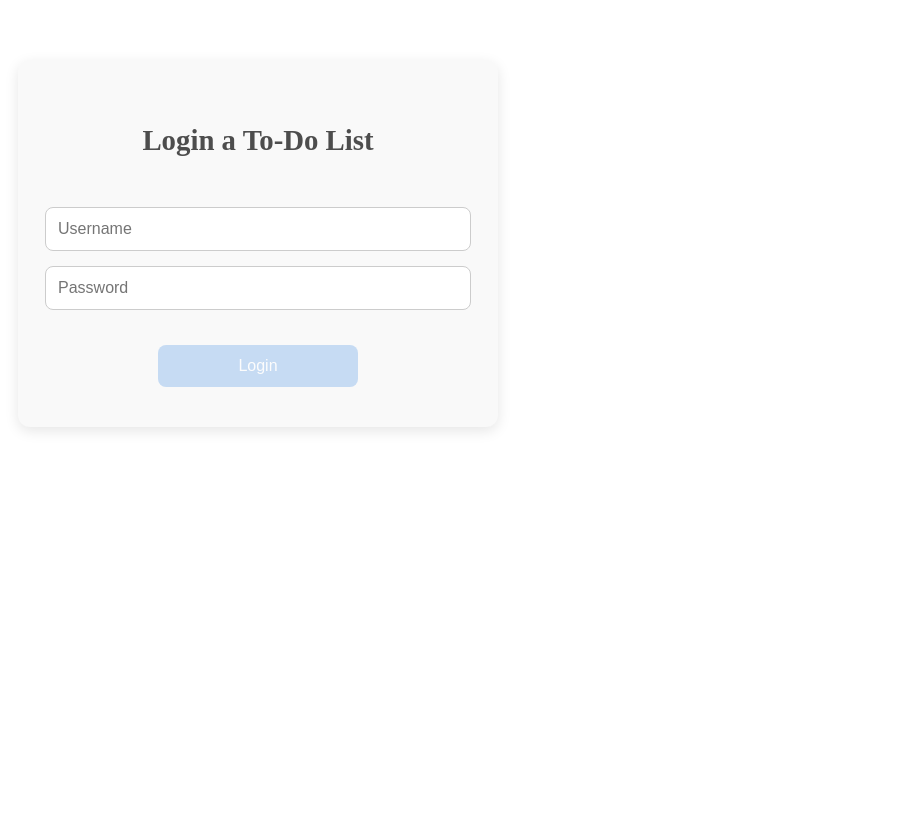
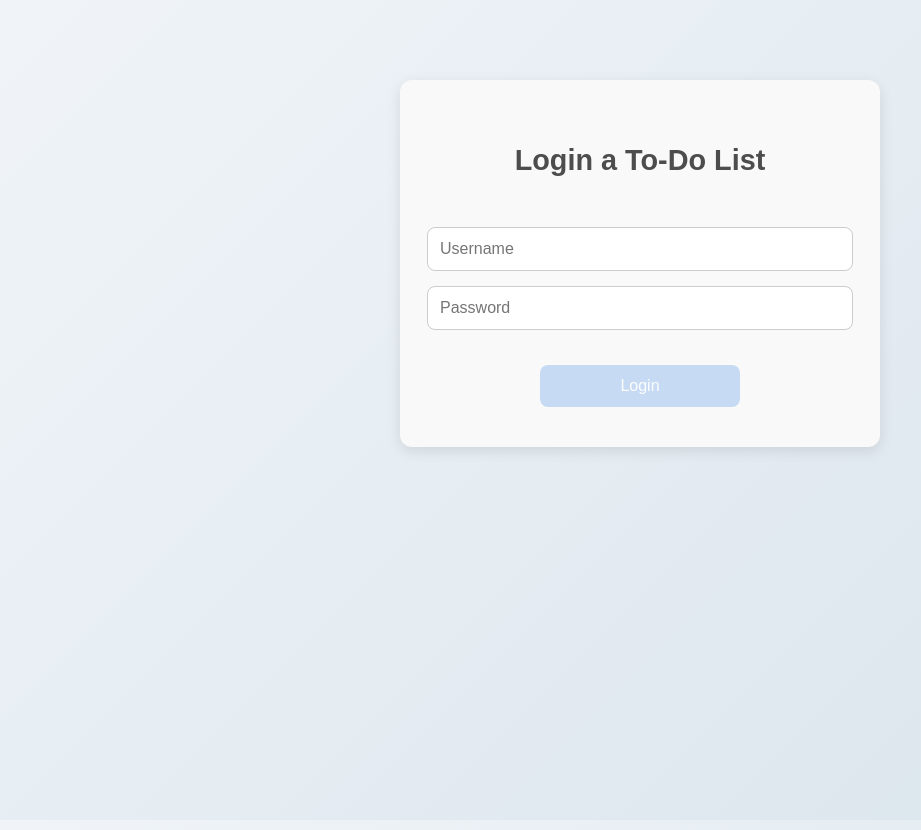
Before and after one commit to Ehsansobhni/to-do-list-angular, an Angular app: page /login in a window 1280 px wide. Shown: the whole page, without its empty margins (0-921 px from the left). Before the commit the page ends 800 px from the top, so only its background shows below. Built offline with nearby package versions, Linux system fonts and the light colour scheme.

Commit message:
fix style

```diff
--- a/src/app/_pages/login/login.css
+++ b/src/app/_pages/login/login.css
@@ -2,8 +2,6 @@
   display: flex;
   max-width: 400px;
   margin: 60px auto;
-  margin-left: 10px;
-  margin-right: 10px;
   padding: 40px;
   background: #f9f9f9;
   border-radius: 12px;
--- a/src/app/_pages/todo/todo.css
+++ b/src/app/_pages/todo/todo.css
@@ -1,8 +1,6 @@
 .container {
   max-width: 500px;
   margin: 40px auto;
-  margin-left: 10px;
-  margin-right: 10px;
   padding: 20px;
   background: #f9f9f9;
   border-radius: 12px;
--- a/src/styles.css
+++ b/src/styles.css
@@ -1 +1,12 @@
 /* You can add global styles to this file, and also import other style files */
+html,
+body {
+  margin: 0;
+  padding: 10px;
+  height: 100%;
+  font-family: Arial, sans-serif;
+}
+
+body {
+  background: linear-gradient(135deg, #f0f4f8, #d9e4ec);
+}
```
